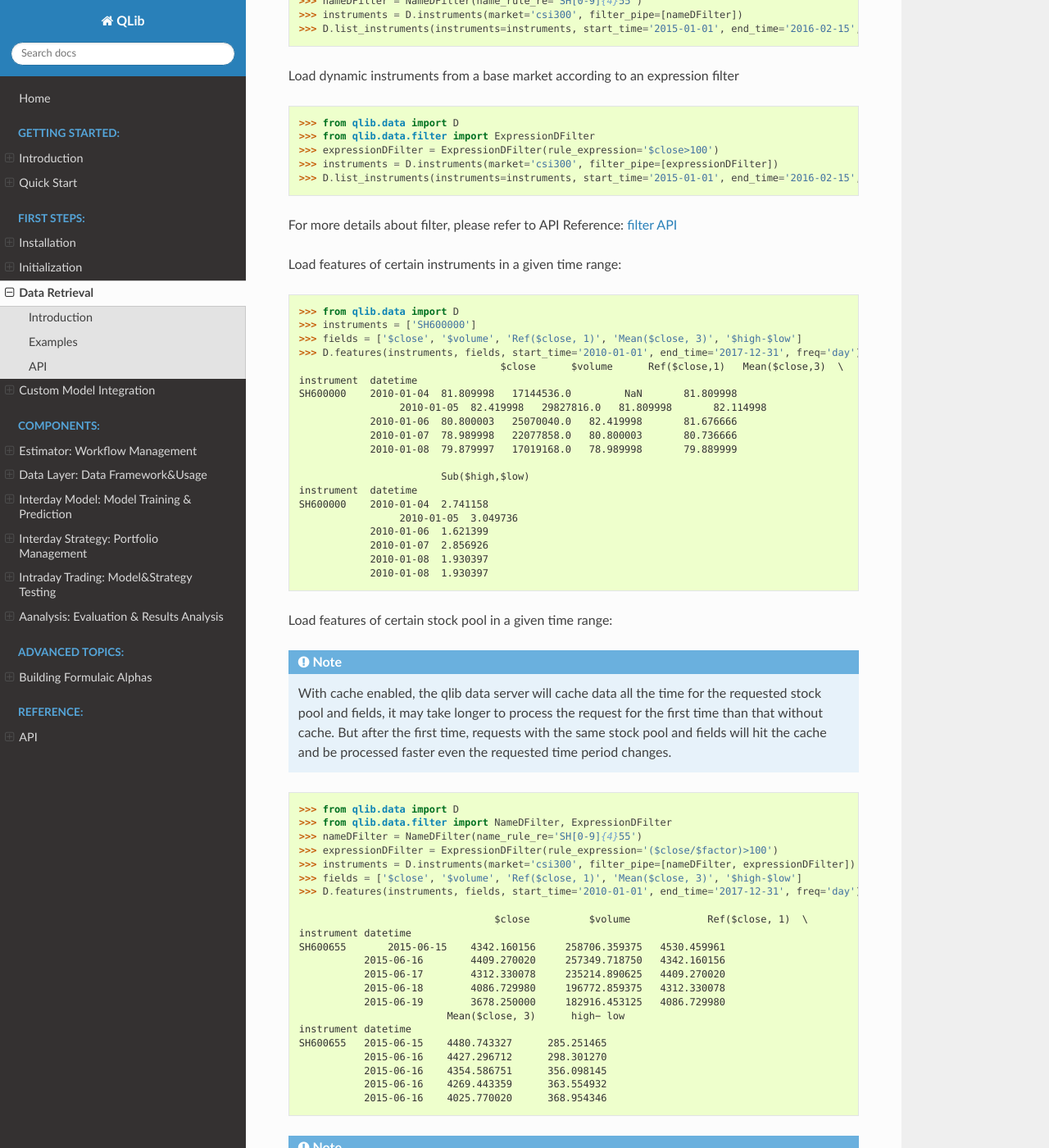
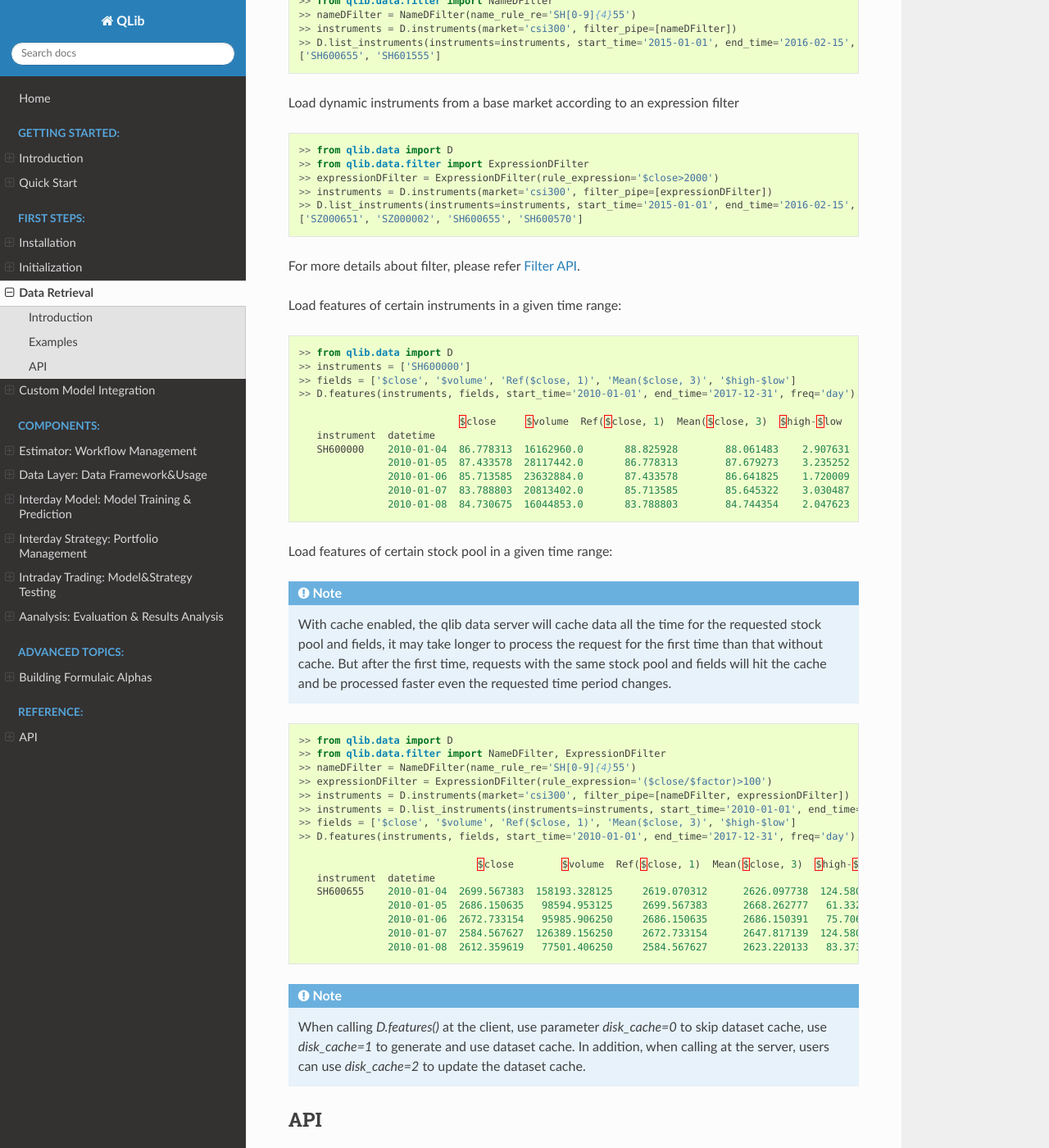
Before and after one commit to microsoft/qlib, a Sphinx documentation site: the page built from docs/start/getdata.rst, in a window 1280 px wide and 1400 px high, scrolled down 1198 px. Shown: the whole window at 82% size. Built offline with Sphinx 7.4.7 and the Read the Docs theme 2.0.0, drawn with Linux system fonts in a browser that asks for light colours; pages that are not in the unit, such as notebooks, are missing from menus; some of the changed text lies outside the part shown.

```diff
--- a/docs/start/getdata.rst
+++ b/docs/start/getdata.rst
@@ -22,81 +22,75 @@ If users followed steps in `initialization <initialization.rst>`_ and downloaded
 
 .. code-block:: python
 
-    >>> import qlib
-    >>> qlib.init(provider_uri='~/.qlib/qlib_data/cn_data')
+    >> import qlib
+    >> qlib.init(provider_uri='~/.qlib/qlib_data/cn_data')
 
 
 Load the trading calendar with the given time range and frequency:
 
 .. code-block:: python
 
-   >>> from qlib.data import D
-   >>> D.calendar(start_time='2010-01-01', end_time='2017-12-31', freq='day')[:2]
+   >> from qlib.data import D
+   >> D.calendar(start_time='2010-01-01', end_time='2017-12-31', freq='day')[:2]
    [Timestamp('2010-01-04 00:00:00'), Timestamp('2010-01-05 00:00:00')]
 
 Parse a given market name into a stock pool config:
 
 .. code-block:: python
 
-   >>> from qlib.data import D
-   >>> D.instruments(market='all')
+   >> from qlib.data import D
+   >> D.instruments(market='all')
    {'market': 'all', 'filter_pipe': []}
 
 Load instruments of certain stock pool in the given time range:
 
 .. code-block:: python
 
-   >>> from qlib.data import D
-   >>> instruments = D.instruments(market='csi300')
-   >>> D.list_instruments(instruments=instruments, start_time='2010-01-01', end_time='2017-12-31', as_list=True)[:6]
-
+   >> from qlib.data import D
+   >> instruments = D.instruments(market='csi300')
+   >> D.list_instruments(instruments=instruments, start_time='2010-01-01', end_time='2017-12-31', as_list=True)[:6]
+   ['SH600036', 'SH600110', 'SH600087', 'SH600900', 'SH600089', 'SZ000912']
 
 Load dynamic instruments from a base market according to a name filter
 
 .. code-block:: python
 
-   >>> from qlib.data import D
-   >>> from qlib.data.filter import NameDFilter
-   >>> nameDFilter = NameDFilter(name_rule_re='SH[0-9]{4}55')
-   >>> instruments = D.instruments(market='csi300', filter_pipe=[nameDFilter])
-   >>> D.list_instruments(instruments=instruments, start_time='2015-01-01', end_time='2016-02-15', as_list=True)
+   >> from qlib.data import D
+   >> from qlib.data.filter import NameDFilter
+   >> nameDFilter = NameDFilter(name_rule_re='SH[0-9]{4}55')
+   >> instruments = D.instruments(market='csi300', filter_pipe=[nameDFilter])
+   >> D.list_instruments(instruments=instruments, start_time='2015-01-01', end_time='2016-02-15', as_list=True)
+   ['SH600655', 'SH601555']
 
 Load dynamic instruments from a base market according to an expression filter
 
 .. code-block:: python
 
-   >>> from qlib.data import D
-   >>> from qlib.data.filter import ExpressionDFilter
-   >>> expressionDFilter = ExpressionDFilter(rule_expression='$close>100')
-   >>> instruments = D.instruments(market='csi300', filter_pipe=[expressionDFilter])
-   >>> D.list_instruments(instruments=instruments, start_time='2015-01-01', end_time='2016-02-15', as_list=True)
+   >> from qlib.data import D
+   >> from qlib.data.filter import ExpressionDFilter
+   >> expressionDFilter = ExpressionDFilter(rule_expression='$close>2000')
+   >> instruments = D.instruments(market='csi300', filter_pipe=[expressionDFilter])
+   >> D.list_instruments(instruments=instruments, start_time='2015-01-01', end_time='2016-02-15', as_list=True)
+   ['SZ000651', 'SZ000002', 'SH600655', 'SH600570']
 
-For more details about filter, please refer to API Reference: `filter API <../reference/api.html#filter>`_
+For more details about filter, please refer `Filter API <../component/data.html>`_.
 
 Load features of certain instruments in a given time range:
 
 .. code-block:: python
 
-   >>> from qlib.data import D
-   >>> instruments = ['SH600000']
-   >>> fields = ['$close', '$volume', 'Ref($close, 1)', 'Mean($close, 3)', '$high-$low']
-   >>> D.features(instruments, fields, start_time='2010-01-01', end_time='2017-12-31', freq='day').head()
-		                     $close      $volume      Ref($close,1)   Mean($close,3)  \
-   instrument  datetime
-   SH600000    2010-01-04  81.809998   17144536.0         NaN       81.809998
-	            2010-01-05  82.419998   29827816.0   81.809998       82.114998
-               2010-01-06  80.800003   25070040.0   82.419998       81.676666
-               2010-01-07  78.989998   22077858.0   80.800003       80.736666
-               2010-01-08  79.879997   17019168.0   78.989998       79.889999
+   >> from qlib.data import D
+   >> instruments = ['SH600000']
+   >> fields = ['$close', '$volume', 'Ref($close, 1)', 'Mean($close, 3)', '$high-$low']
+   >> D.features(instruments, fields, start_time='2010-01-01', end_time='2017-12-31', freq='day').head()
 
-                           Sub($high,$low)
-   instrument  datetime
-   SH600000    2010-01-04  2.741158
-	            2010-01-05  3.049736
-               2010-01-06  1.621399
-               2010-01-07  2.856926
-               2010-01-08  1.930397
-               2010-01-08  1.930397
+                              $close     $volume  Ref($close, 1)  Mean($close, 3)  $high-$low
+      instrument  datetime
+      SH600000    2010-01-04  86.778313  16162960.0       88.825928        88.061483    2.907631
+                  2010-01-05  87.433578  28117442.0       86.778313        87.679273    3.235252
+                  2010-01-06  85.713585  23632884.0       87.433578        86.641825    1.720009
+                  2010-01-07  83.788803  20813402.0       85.713585        85.645322    3.030487
+                  2010-01-08  84.730675  16044853.0       83.788803        84.744354    2.047623
 
 Load features of certain stock pool in a given time range:
 
@@ -104,28 +98,22 @@ Load features of certain stock pool in a given time range:
 
 .. code-block:: python
 
-   >>> from qlib.data import D
-   >>> from qlib.data.filter import NameDFilter, ExpressionDFilter
-   >>> nameDFilter = NameDFilter(name_rule_re='SH[0-9]{4}55')
-   >>> expressionDFilter = ExpressionDFilter(rule_expression='($close/$factor)>100')
-   >>> instruments = D.instruments(market='csi300', filter_pipe=[nameDFilter, expressionDFilter])
-   >>> fields = ['$close', '$volume', 'Ref($close, 1)', 'Mean($close, 3)', '$high-$low']
-   >>> D.features(instruments, fields, start_time='2010-01-01', end_time='2017-12-31', freq='day').head()
+   >> from qlib.data import D
+   >> from qlib.data.filter import NameDFilter, ExpressionDFilter
+   >> nameDFilter = NameDFilter(name_rule_re='SH[0-9]{4}55')
+   >> expressionDFilter = ExpressionDFilter(rule_expression='($close/$factor)>100')
+   >> instruments = D.instruments(market='csi300', filter_pipe=[nameDFilter, expressionDFilter])
+   >> instruments = D.list_instruments(instruments=instruments, start_time='2010-01-01', end_time='2017-12-31', as_list=True)
+   >> fields = ['$close', '$volume', 'Ref($close, 1)', 'Mean($close, 3)', '$high-$low']
+   >> D.features(instruments, fields, start_time='2010-01-01', end_time='2017-12-31', freq='day').head()
 
-   		                    $close	    $volume	        Ref($close, 1)	\
-   instrument datetime
-   SH600655	  2015-06-15	4342.160156	258706.359375	4530.459961
-              2015-06-16	4409.270020	257349.718750	4342.160156
-              2015-06-17	4312.330078	235214.890625	4409.270020
-              2015-06-18	4086.729980	196772.859375	4312.330078
-              2015-06-19	3678.250000	182916.453125	4086.729980
-                            Mean($close, 3)	 high− low
-   instrument datetime
-   SH600655   2015-06-15    4480.743327	     285.251465
-              2015-06-16    4427.296712	     298.301270
-              2015-06-16    4354.586751	     356.098145
-              2015-06-16    4269.443359	     363.554932
-              2015-06-16    4025.770020	     368.954346
+                                 $close        $volume  Ref($close, 1)  Mean($close, 3)  $high-$low
+      instrument  datetime
+      SH600655    2010-01-04  2699.567383  158193.328125     2619.070312      2626.097738  124.580566
+                  2010-01-05  2686.150635   98594.953125     2699.567383      2668.262777   61.332031
+                  2010-01-06  2672.733154   95985.906250     2686.150635      2686.150391   75.706787
+                  2010-01-07  2584.567627  126389.156250     2672.733154      2647.817139  124.580566
+                  2010-01-08  2612.359619   77501.406250     2584.567627      2623.220133   83.373047
 
 
 .. note:: When calling `D.features()` at the client, use parameter `disk_cache=0` to skip dataset cache, use `disk_cache=1` to generate and use dataset cache. In addition, when calling at the server, users can use `disk_cache=2` to update the dataset cache.
```
Also changed, not shown: docs/start/installation.rst (+22 -9 lines).
